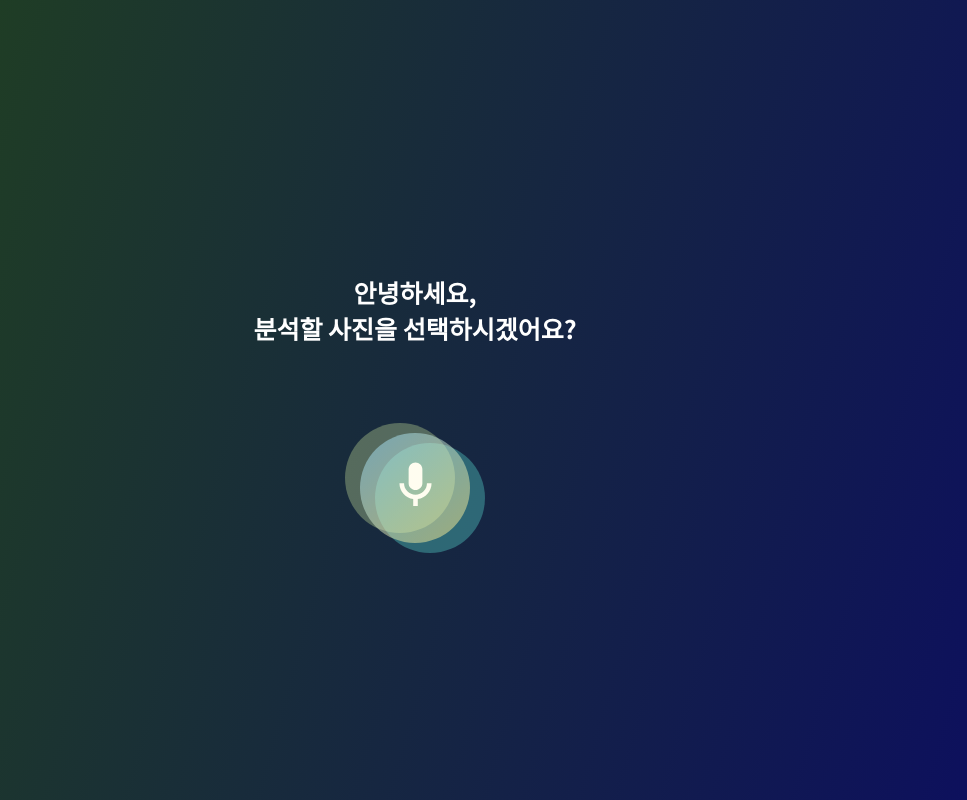
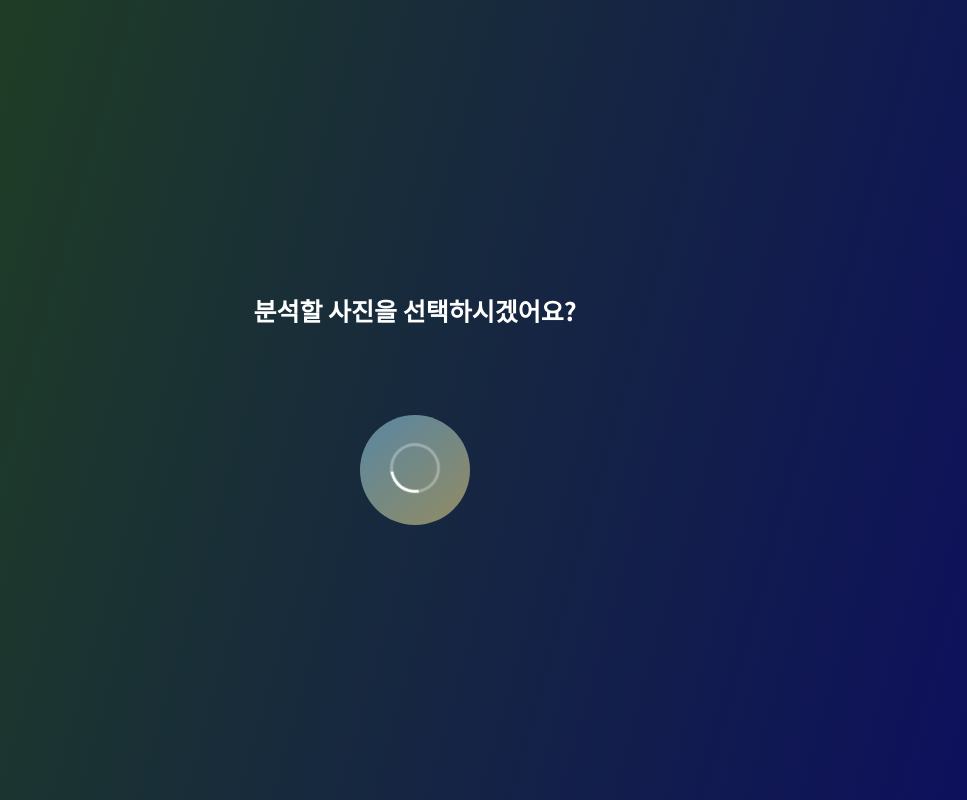
Before and after one commit to SWHackton-Debug/ImageAnalyze-Client, a Next.js app: page / in a window 1280 px wide. Both pictures are taken after a click on the button 640 px from the left and 487 px from the top of the page. Shown: the whole page, without its empty margins (225-1192 px from the left). Built offline with nearby package versions, Linux system fonts and the light colour scheme.

Commit message:
[UPDATE] use function

```diff
--- a/components/Main.tsx
+++ b/components/Main.tsx
@@ -1,19 +1,79 @@
-import { FC } from "react";
+import { FC, useEffect, useState } from "react";
 import s from "./main.module.css";
 import MicIcon from "./MicIcon";
+import SpeechRecognition, {
+  useSpeechRecognition,
+} from "react-speech-recognition";
+import Spiner from "./Spiner";
+import { getImgData, openTextFile } from "./function";
 
 const Main: FC = () => {
+  const [aiSpeack, setAiSpeack] =
+    useState<string>("분석할 사진을 선택하시겠어요?");
+  const [isMicOn, setIsMicOn] = useState<Boolean>(false);
+  const { transcript, resetTranscript } = useSpeechRecognition();
+
+  const listen = () => {
+    setIsMicOn(true);
+    SpeechRecognition.startListening();
+  };
+
+  const stopListen = () => {
+    setIsMicOn(false);
+    SpeechRecognition.stopListening();
+  };
+
+  const speachText = (text: string) => {
+    const speach = new SpeechSynthesisUtterance();
+    speach.rate = 1.5;
+    speach.pitch = 1.5;
+    speach.volume = 1;
+    speach.lang = "ko-KR";
+    speach.text = text;
+    speechSynthesis.speak(speach);
+  };
+
+  useEffect(() => {
+    if (isMicOn) return;
+    if (transcript.includes("사진")) {
+      if (transcript.includes("업로드")) {
+        speachText("사진을 선택해주세요");
+        openTextFile().then((res) => {
+          getImgData(res.file).then((res) => {
+            const imgData: any[] =
+              res.data.responses[0].localizedObjectAnnotations;
+            let objCollectText = "";
+            imgData.forEach(({ name }, index) => {
+              objCollectText += " " + name;
+              if (imgData.length - 1 === index) {
+                setAiSpeack(`이 사진 속엔 ${objCollectText} 등이 있네요`);
+              }
+              console.log(name);
+            });
+          });
+        });
+      }
+    }
+    resetTranscript();
+    setIsMicOn(false);
+  }, [isMicOn]);
+
+  useEffect(() => {
+    speachText(aiSpeack);
+  }, [aiSpeack]);
+
   return (
     <div className={s.wrapper}>
-      <h1 className={s.ai_said}>
-        안녕하세요, <br />
-        분석할 사진을 선택하시겠어요?
-      </h1>
+      <h1 className={s.ai_said}>{aiSpeack}</h1>
       <div className={s.btn_wrap}>
-        <div className={s.right_background_circle} />
-        <div className={s.left_background_circle} />
-        <button className={s.mic_btn}>
-          <MicIcon />
+        {!isMicOn && (
+          <>
+            <div className={s.right_background_circle} />
+            <div className={s.left_background_circle} />
+          </>
+        )}
+        <button className={s.mic_btn} onClick={isMicOn ? stopListen : listen}>
+          {isMicOn ? <Spiner size={50} /> : <MicIcon />}
         </button>
       </div>
     </div>
--- /dev/null
+++ b/components/Spiner.tsx
@@ -0,0 +1,21 @@
+import styled from "styled-components";
+import { keyframes } from "styled-components";
+
+export default function Spiner({ size }: any) {
+  const spin = keyframes`
+    0% { transform: rotate(0deg); }
+    100% { transform: rotate(360deg); }
+`;
+
+  const Loading = styled.div`
+    display: inline-block;
+    width: ${`${size}px`};
+    height: ${`${size}px`};
+    border: 3px solid rgba(255, 255, 255, 0.3);
+    border-radius: 50%;
+    border-top-color: #fff;
+    animation: ${spin} 0.5s infinite linear;
+    -webkit-animation: ${spin} 0.5s infinite linear;
+  `;
+  return <Loading />;
+}
--- /dev/null
+++ b/components/function.ts
@@ -0,0 +1,66 @@
+import axios, { AxiosPromise } from "axios";
+
+interface openTextFileReturn {
+  file: string;
+}
+
+export const openTextFile = (): Promise<openTextFileReturn> =>
+  new Promise((resolve) => {
+    const input = document.createElement("input");
+    input.type = "file";
+    input.accept = "image/*";
+    input.id = "uploadInput";
+    input.click();
+    input.onchange = function (event: Event) {
+      const target = event.target as HTMLInputElement;
+      processFile(target.files![0]).then((res) => {
+        resolve({
+          file: res.result,
+        });
+      });
+    };
+  });
+
+interface processFileReturn {
+  result: string;
+}
+
+const processFile = (file: File): Promise<processFileReturn> =>
+  new Promise((resolve) => {
+    {
+      const reader = new FileReader();
+      reader.onload = function () {
+        const result: any = reader.result;
+        resolve({
+          result: result?.toString(),
+        });
+      };
+      reader.readAsDataURL(file);
+    }
+  });
+
+export const getImgData = (file: any): AxiosPromise<any> => {
+  const body = {
+    requests: [
+      {
+        image: {
+          content: file.split(",")[1],
+        },
+        features: [
+          {
+            maxResults: 10,
+            type: "OBJECT_LOCALIZATION",
+          },
+        ],
+      },
+    ],
+  };
+  return axios({
+    method: "post",
+    url: `https://vision.googleapis.com/v1/images:annotate?key=${"AIzaSyDSXXzOO5yjpLH3i9OEPYIJ7_CpGraV2cs"}`,
+    headers: {
+      "Content-Type": "application/json",
+    },
+    data: JSON.stringify(body),
+  });
+};
--- a/components/main.module.css
+++ b/components/main.module.css
@@ -33,6 +33,7 @@
     rgba(255, 238, 146, 0.5) 87.72%
   );
   border: none;
+  outline: none;
   z-index: 3;
   cursor: pointer;
 }
--- a/pages/index.tsx
+++ b/pages/index.tsx
@@ -6,12 +6,10 @@ export default function Home() {
   const [state, setState] = useState<string>();
 
   function openTextFile() {
-    var input = document.createElement("input");
-
+    const input = document.createElement("input");
     input.type = "file";
     input.accept = "image/*";
     input.id = "uploadInput";
-
     input.click();
     input.onchange = function (event: any) {
       processFile(event.target.files[0]);
@@ -19,8 +17,7 @@ export default function Home() {
   }
 
   function processFile(file: any) {
-    var reader = new FileReader();
-
+    const reader = new FileReader();
     reader.onload = function () {
       var result: any = reader.result;
       setState(result);
```
Also changed, not shown: package.json (+8 -1 lines), pages/_app.tsx (+5 -4 lines), tsconfig.json (line endings or trailing spaces), 1 other file (tests, documents, lock files or other folders).
